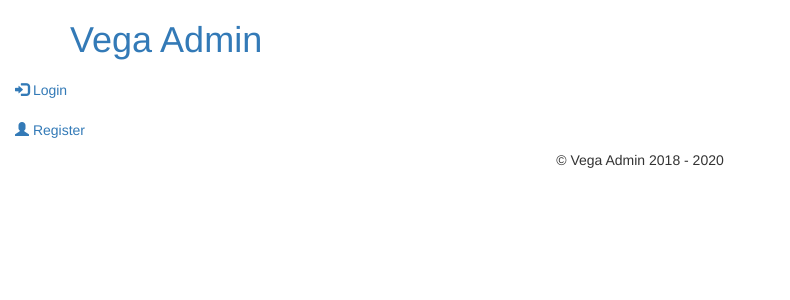
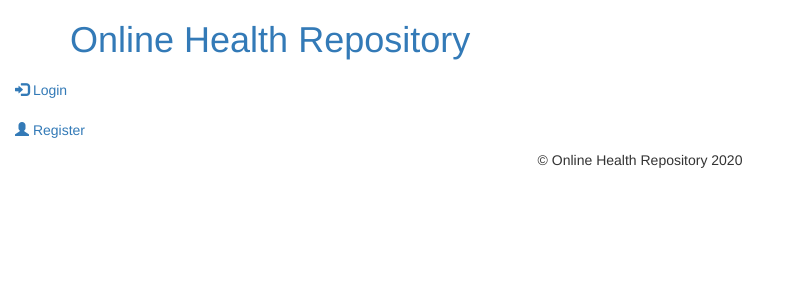
Before and after one commit to moshthepitt/ohr, a Django app: template templates/vega_admin/badmin/base.html in a window 1280 px wide. Shown: the top 300 px of the page, without its empty margins (0-790 px from the left). Run offline with Django 3.2, Linux system fonts and the light colour scheme; the template is opened without the code that fills it, so the values that code supplies are empty; parts of the project's set-up code (start-up, migrations or seed data) failed here and were passed over; some libraries are stand-ins or nearby versions.

Commit message:
Fix copyright notice

```diff
--- a/templates/vega_admin/badmin/base.html
+++ b/templates/vega_admin/badmin/base.html
@@ -29,7 +29,7 @@
              <div class="col-md-5 pull-left">
                 <!-- Logo -->
                 <div class="logo">
-                   <h1><a href="/">Vega Admin</a></h1>
+                   <h1><a href="/">Online Health Repository</a></h1>
                 </div>
              </div>
              <div class="clearfix"></div>
@@ -73,7 +73,7 @@
     <footer>
          <div class="container">
             <div class="copy text-center">
-               &copy; Vega Admin {% trans "2018" %} - {% now "Y" %}
+               &copy; Online Health Repository {% now "Y" %}
             </div>
          </div>
     </footer>
```
